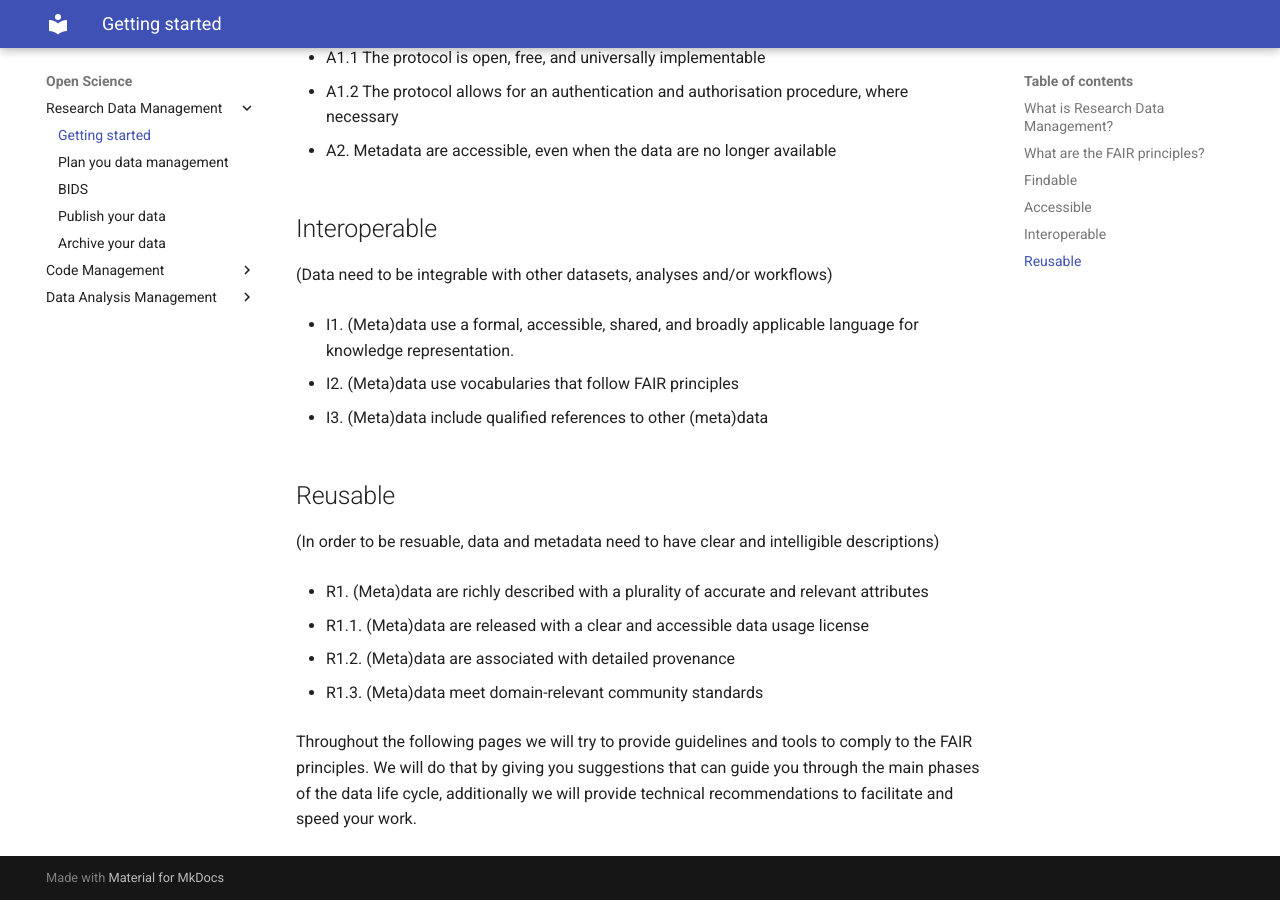
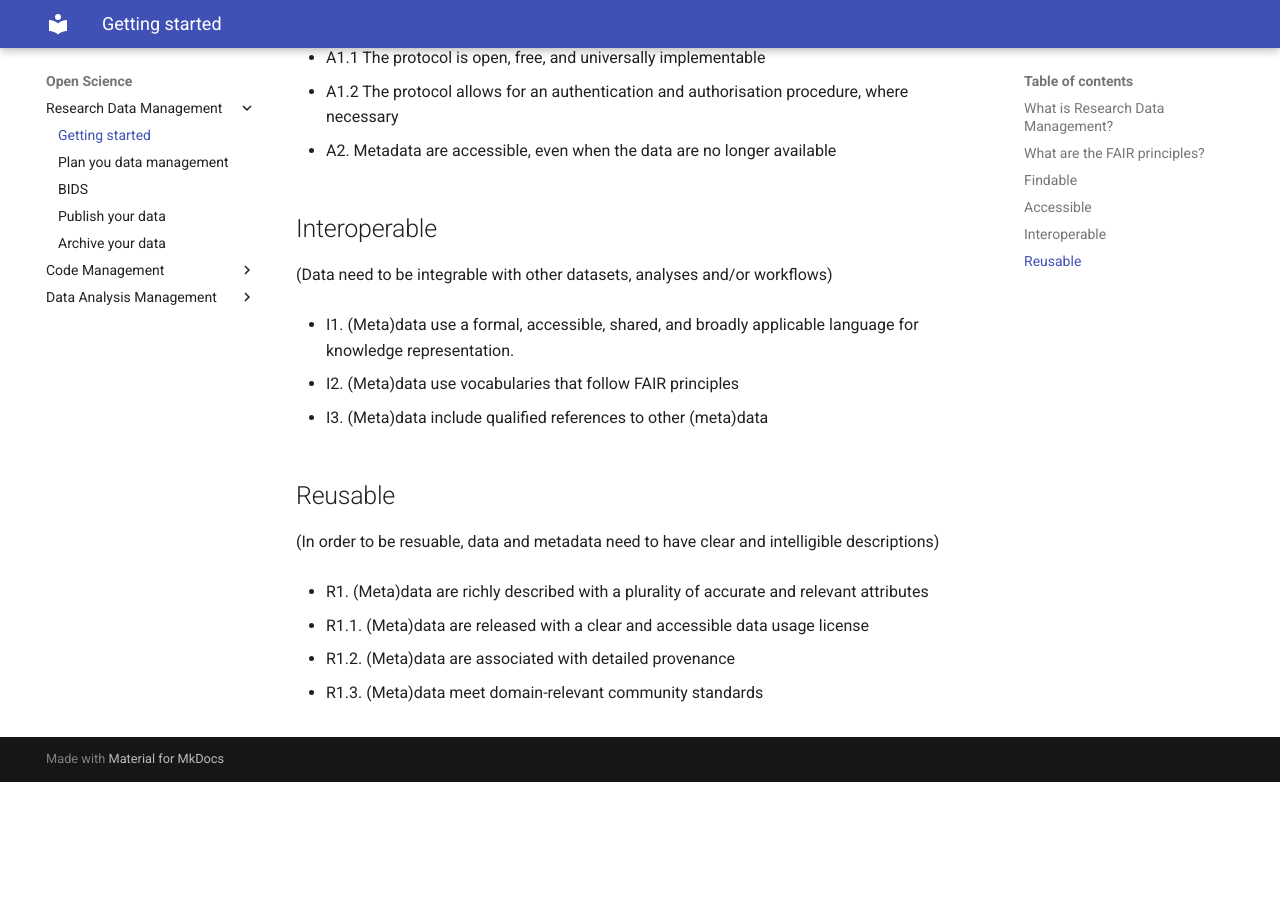
Before and after one commit to pvavra/temp-ipsy, an MkDocs documentation site: the page built from docs/open-science/research-data-management/getting-started.md, in a window 1280 px wide and 900 px high, scrolled down 1332 px. Built offline with MkDocs 1.6.1 and Material for MkDocs 9.7.7, drawn with Linux system fonts in a browser that asks for light colours; after the commit the page ends 2114 px from its top, so only the background shows below that.

Commit message:
Delete last sentence

```diff
--- a/docs/open-science/research-data-management/getting-started.md
+++ b/docs/open-science/research-data-management/getting-started.md
@@ -60,5 +60,3 @@ Such principles have been codified by [Wilkinson et al. (2016)](https://www.natu
 - R1.2. (Meta)data are associated with detailed provenance
 
 - R1.3. (Meta)data meet domain-relevant community standards
-
-Throughout the following pages we will try to provide guidelines and tools to comply to the FAIR principles. We will do that by giving you suggestions that can guide you through the main phases  of the data life cycle, additionally we will provide technical recommendations to facilitate and speed your work.
```
